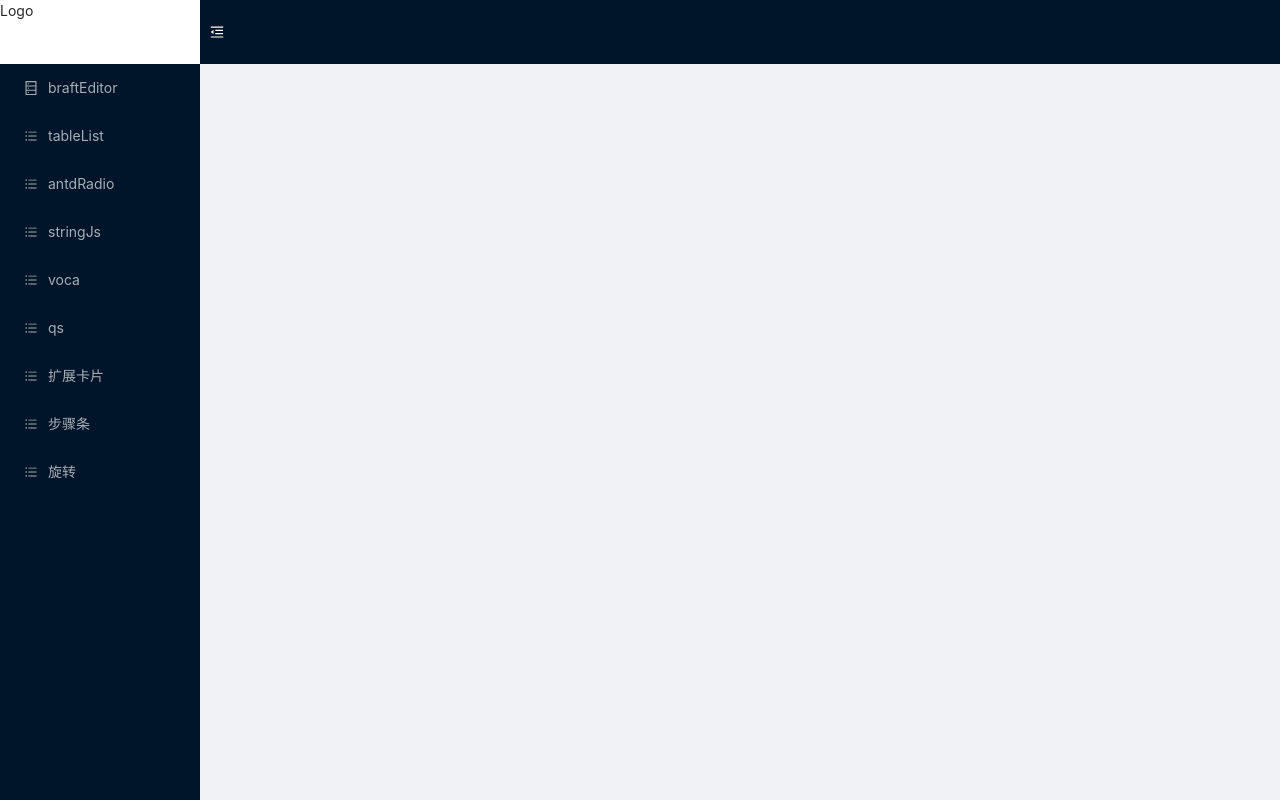
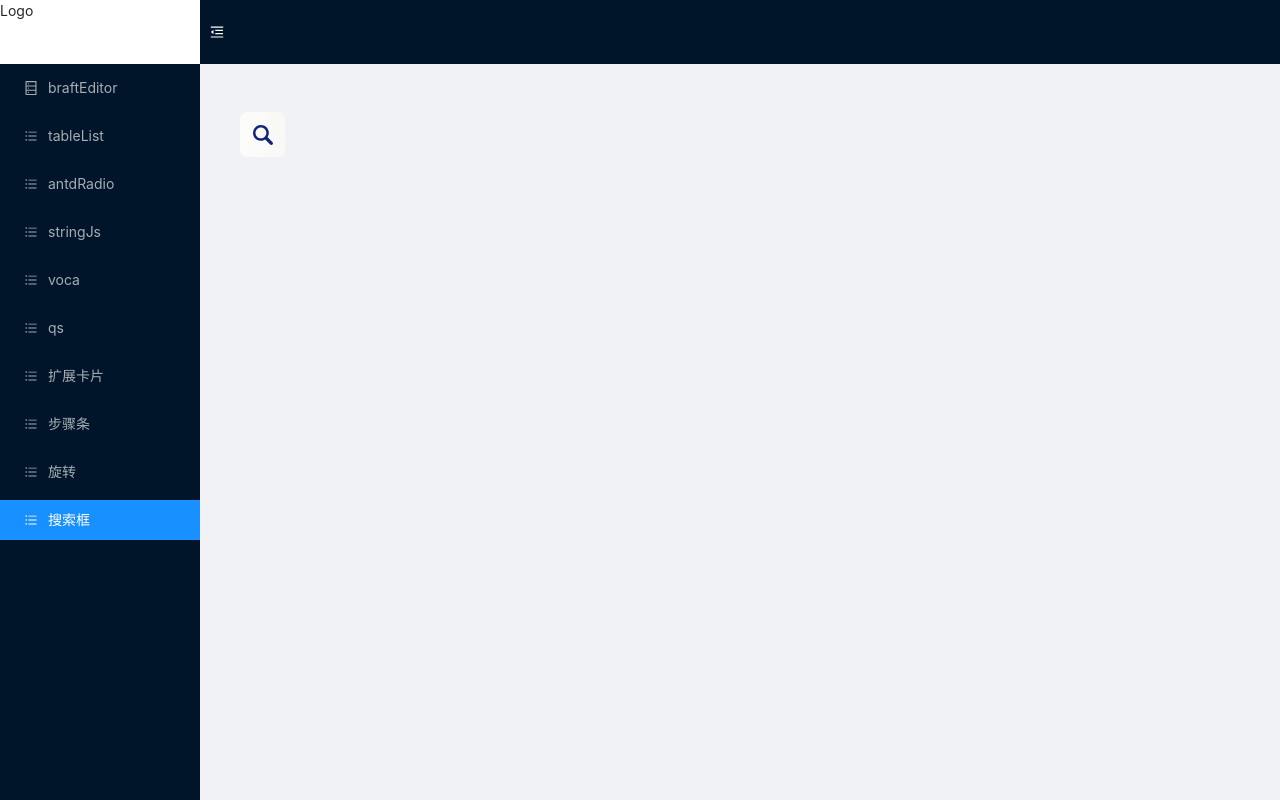
Before and after one commit to dylanass/create-myself-app, a React (Create React App) app: page /basic/search-input in a window 1280 px wide. Built offline with nearby package versions, Linux system fonts and the light colour scheme.

Commit message:
feat(dev): search-input

```diff
--- a/src/constants/BasicRouteConfig.tsx
+++ b/src/constants/BasicRouteConfig.tsx
@@ -42,6 +42,10 @@ const BasicRouteConfig: RouteItem[] = [
     path: "/basic/rotate",
     component: () => <LazyLoad component={() => import("@/view/rotate/Rotate")} />,
   },
+  {
+    path: "/basic/search-input",
+    component: () => <LazyLoad component={() => import("@/view/search-input/SearchInput")} />,
+  },
 ];
 
 export default BasicRouteConfig;
--- a/src/constants/MenuConfig.tsx
+++ b/src/constants/MenuConfig.tsx
@@ -63,6 +63,12 @@ const MenuConfig: MenuItem[] = [
     icon: <BarsOutlined />,
     keyPath: "/basic/rotate",
   },
+  {
+    key: "search-input",
+    name: "搜索框",
+    icon: <BarsOutlined />,
+    keyPath: "/basic/search-input",
+  },
 ];
 
 export default MenuConfig;
--- /dev/null
+++ b/src/view/search-input/SearchInput.scss
@@ -0,0 +1,63 @@
+.search {
+  height: 45px;
+  position: relative;
+}
+.search.active > .input {
+  border-top-right-radius: 0;
+  border-bottom-right-radius: 0;
+  border-top-left-radius: 8px;
+  border-bottom-left-radius: 8px;
+}
+.search.active > .search-btn {
+  border-top-right-radius: 8px;
+  border-bottom-right-radius: 8px;
+  border-top-left-radius: 0;
+  border-bottom-left-radius: 0;
+}
+.search.active > .input {
+  width: 240px;
+}
+.search.active > .search-btn {
+  transform: translateX(238px);
+}
+.search > .search-btn,
+.search > .input {
+  border: none;
+  width: 45px;
+  height: 45px;
+  outline: none;
+  transition: all 0.3s cubic-bezier(0.25, 0.46, 0.45, 0.94);
+  border-radius: 8px;
+}
+.search > .input {
+  background-color: #fff;
+  color: #545455;
+  display: inline-block;
+  padding: 15px;
+  font-size: 18px;
+}
+.search > .input::-webkit-input-placeholder {
+  color: #F5F6F8;
+  font-size: 14px;
+  //用于设置文本字符的间距表现
+  letter-spacing: 2px;
+}
+.search > .search-btn {
+  background: linear-gradient(to right, #fcfcfa, #f8f8f7);
+  text-align: center;
+  line-height: 45px;
+  cursor: pointer;
+  position: absolute;
+  left: 0;
+  top: 0;
+}
+.search > .search-btn:hover > .search-icon {
+  transform: scale(1.2);
+}
+.search > .search-btn > .search-icon {
+  background: url("./images/search.svg") no-repeat center/cover;
+  width: 20px;
+  height: 20px;
+  display: block;
+  margin: auto;
+}
--- /dev/null
+++ b/src/view/search-input/SearchInput.tsx
@@ -0,0 +1,23 @@
+import React, { useEffect } from "react";
+import "./SearchInput.scss";
+
+export default function SearchInput() {
+  useEffect(() => {
+    const $ = (v) => document.querySelector(v);
+    const searchBtn = $("#searchBtn");
+    const searchContainer = $(".search");
+    const searchInput = $(".input");
+    searchBtn.addEventListener("click", () => {
+      searchContainer.classList.toggle("active");
+      searchInput.focus();
+    });
+  }, []);
+  return (
+    <div className="search">
+      <input type="text" className="input" placeholder="请输入你要搜索的内容" />
+      <button className="search-btn" id="searchBtn">
+        <i className="search-icon"></i>
+      </button>
+    </div>
+  );
+}
```
Also changed, not shown: src/view/search-input/images/search.svg (added).
